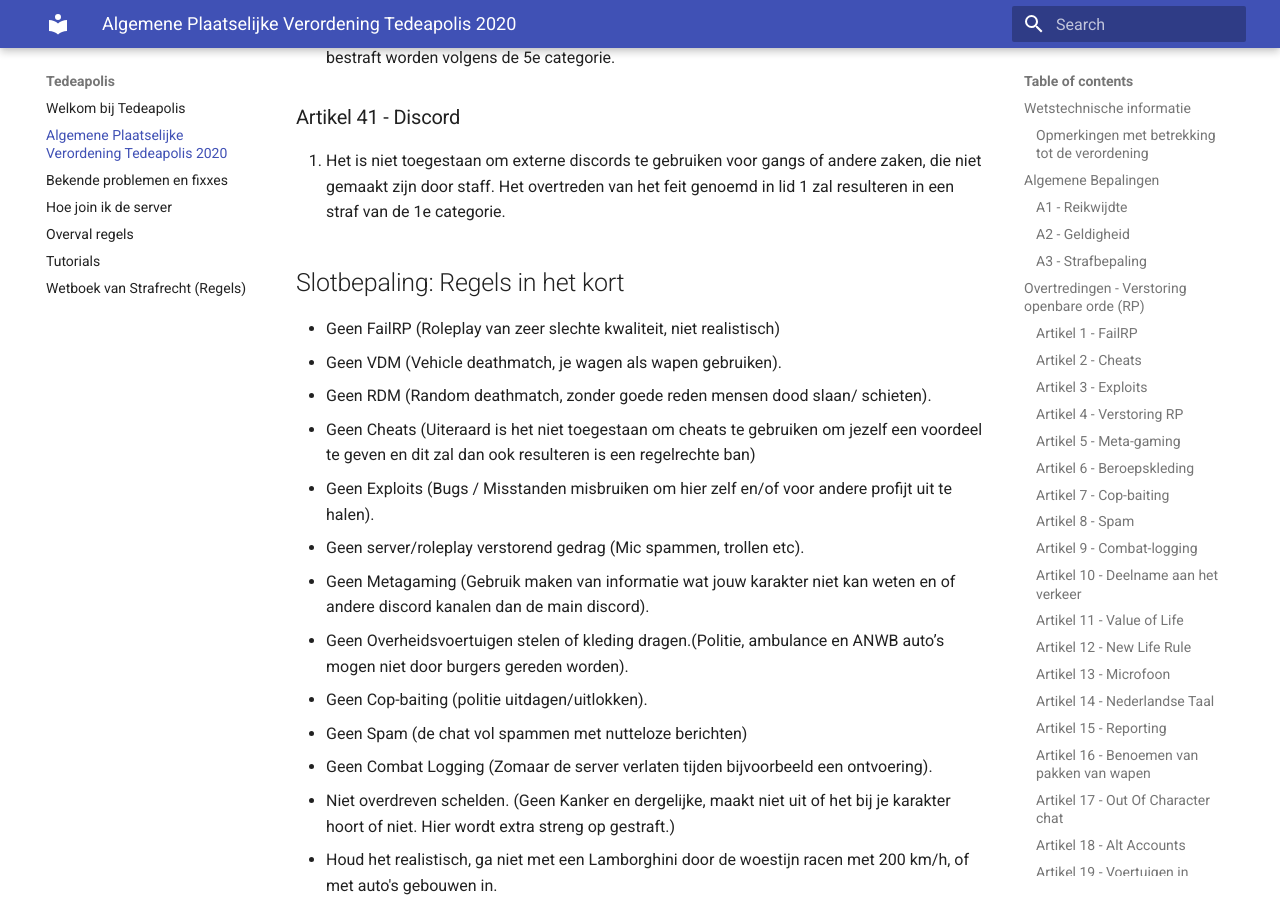
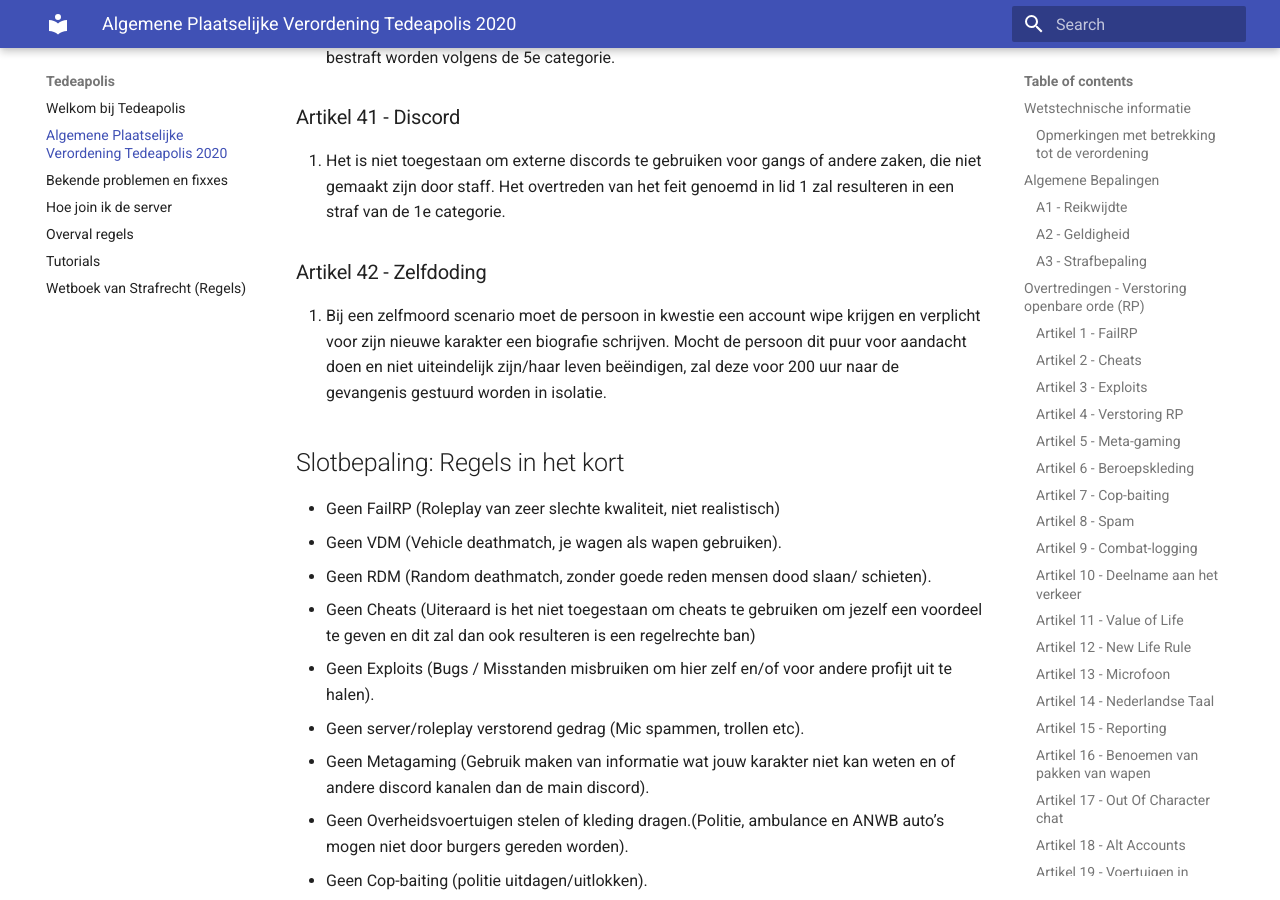
Before and after one commit to Tedeapolis/Tedeapolis, an MkDocs documentation site: the page built from docs/Algemene Plaateslijke Verordening Tedeapolis.md, in a window 1280 px wide and 900 px high, scrolled down 12620 px. Built offline with MkDocs 1.6.1 and Material for MkDocs 9.7.7, drawn with Linux system fonts in a browser that asks for light colours.

Commit message:
Update Algemene Plaateslijke Verordening Tedeapolis.md

```diff
--- a/docs/Algemene Plaateslijke Verordening Tedeapolis.md
+++ b/docs/Algemene Plaateslijke Verordening Tedeapolis.md
@@ -312,6 +312,9 @@ Het overtreden van het feit beschreven in lid 1 zal worden gestraft met een stra
 1. Het is niet toegestaan om externe discords te gebruiken voor gangs of andere zaken, die niet gemaakt zijn door staff.
 Het overtreden van het feit genoemd in lid 1 zal resulteren in een straf van de 1e categorie.
 
+### Artikel 42 - Zelfdoding
+1. Bij een zelfmoord scenario moet de persoon in kwestie een account wipe krijgen en verplicht voor zijn nieuwe karakter een biografie schrijven. Mocht de persoon dit puur voor aandacht doen en niet uiteindelijk zijn/haar leven beëindigen, zal deze voor 200 uur naar de gevangenis gestuurd worden in isolatie.
+
 ## Slotbepaling: Regels in het kort
 
 * Geen FailRP (Roleplay van zeer slechte kwaliteit, niet realistisch)
```
